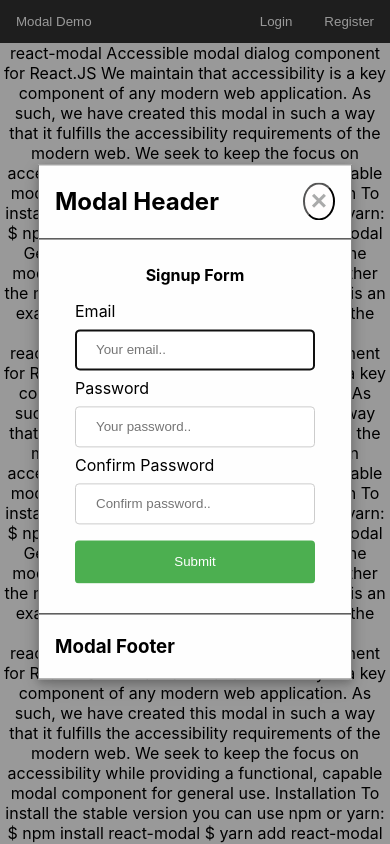
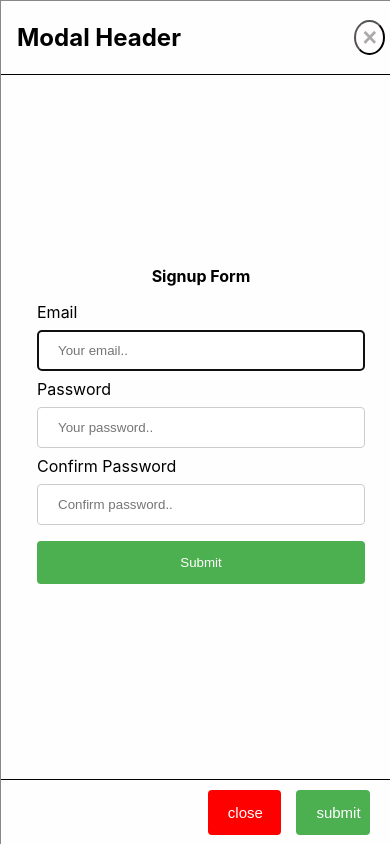
Before and after one commit to pesto-students/deep-dive-ajay14312, a React (Create React App) app in the folder react-exercises/modal-react/: page / in a window 390 px wide. Both pictures are taken after a click on the button "Register". Shown: the top 844 px of the page. Built offline with nearby package versions, Linux system fonts and the light colour scheme.

Commit message:
Update modal using proptypes and css

```diff
--- a/react-exercises/modal-react/src/Modal.css
+++ b/react-exercises/modal-react/src/Modal.css
@@ -20,7 +20,7 @@
 .close {
   color: #aaa;
   float: right;
-  font-size: 28px;
+  font-size: 25px;
   font-weight: bold;
   background: #fffdfd;
   border-radius: 50%;
@@ -52,6 +52,34 @@
   padding: 2px 16px;
   color: black;
   border-top: 1px solid black;
+  display: flex;
+  justify-content: flex-end;
+}
+
+.modal-footer .close-btn {
+  width: 20%;
+  background-color: #ff0000;
+  color: white;
+  padding: 14px 20px;
+  margin: 8px 0;
+  border: none;
+  border-radius: 4px;
+  cursor: pointer;
+  margin-right: 15px;
+  font-size: 15px;
+}
+
+.modal-footer .submit-btn {
+  width: 20%;
+  background-color: #4CAF50;
+  color: white;
+  padding: 14px 20px;
+  margin: 8px 0;
+  border: none;
+  border-radius: 4px;
+  cursor: pointer;
+  margin-right: 15px;
+  font-size: 15px;
 }
 
 .modal-content {
@@ -59,13 +87,13 @@
   background-color: #fefefe;
   padding: 0;
   border: 1px solid #888;
-  width: 80%;
   box-shadow: 0 4px 8px 0 rgba(0, 0, 0, 0.2), 0 6px 20px 0 rgba(0, 0, 0, 0.19);
 }
 
 .modal-content-center {
   top: 50%;
   left: 50%;
+  width: 80%;
   transform: translate(-50%, -50%);
 }
 
@@ -76,6 +104,9 @@
   transform: translate(0, 0);
   height: 100%;
   width: 35%;
+  display: flex;
+  flex-direction: column;
+  justify-content: space-between;
 }
 
 .modal-content-right {
@@ -85,4 +116,26 @@
   transform: translate(0, 0);
   height: 100%;
   width: 35%;
+  display: flex;
+  flex-direction: column;
+  justify-content: space-between;
 }
+
+@media only screen and (max-width: 425px) {
+
+  .modal-content-left,
+  .modal-content-right {
+    width: 100%;
+  }
+
+  .modal-content-center {
+    top: 0;
+    left: 0;
+    transform: translate(0, 0);
+    height: 100%;
+    width: 100%;
+    display: flex;
+    flex-direction: column;
+    justify-content: space-between;
+  }
+}
--- a/react-exercises/modal-react/src/Modal.js
+++ b/react-exercises/modal-react/src/Modal.js
@@ -1,10 +1,10 @@
 import React, { Component } from "react";
 import ReactDOM from "react-dom";
 import "./Modal.css";
+import PropTypes, { object } from "prop-types";
 
-const overlay = document.createElement("div");
-overlay.id = "overlay-container";
-
+const modalContainer = document.createElement("div");
+modalContainer.id = "modal-container";
 const tabbleList = [
   "a[href]",
   "area[href]",
@@ -15,7 +15,7 @@ const tabbleList = [
   "select:not([disabled])",
   "iframe",
   "object",
-  "embed"
+  "embed",
 ];
 
 class Modal extends Component {
@@ -27,52 +27,17 @@ class Modal extends Component {
     };
 
     this.element = document.createElement("div");
-    this.node = "";
-    this.activeElement = '';
+    this.modalContentNode = "";
+    this.activeElement = "";
     if (this.props.isVisible) {
-      document.querySelector("html").style.overflow = 'hidden';
-    }
+      document.querySelector("html").style.overflow = "hidden";
     }
 
-  componentWillUnmount = () => {
-    document.removeEventListener("mousedown", this.handleClick, false);
-    document.removeEventListener("keydown", this.captureKey, false);
-    overlay.removeChild(this.element);
-    document.querySelector("html").style.overflow = 'auto';
+    this.modifiedModalProps = {
+      ...Modal.defaultProps.modalProps,
+      ...this.props.modalProps,
     };
-
-  handleClick = (e) => {
-    if (this.node.contains(e.target)) {
-      return;
   }
-    // if ( document.activeElement.toString() === "[object HTMLBodyElement]" && e.keyCode === 27) {
-    //   this.props.onModalClose();
-    //   this.activeElement.focus();
-    // }
-    this.closeOverlay();
-  };
-
-  componentDidMount = () => {
-    this.activeElement = document.activeElement;
-    document.addEventListener("mousedown", this.handleClick, false);
-    document.addEventListener("keydown", this.captureKey, false);
-    document.querySelector("body").appendChild(overlay);
-    overlay.appendChild(this.element);
-
-    this.setState(() => {
-      const arrList = Array.prototype.slice.call(document.getElementById("childrenDiv").querySelectorAll(tabbleList))
-      return {
-        list: arrList
-      };
-    });
-  };
-
-  componentDidUpdate = (prevProps, prevState) => {
-    if (prevProps.isVisible === this.props.isVisible &&
-      this.props.isVisible === true) {
-        this.focusFirstElement();
-    }
-  };
 
   focusFirstElement = () => {
     if (this.state.list[1]) {
@@ -80,7 +45,53 @@ class Modal extends Component {
     } else {
       this.state.list[0].focus();
     }
+  };
+
+  componentDidMount = () => {
+    if (this.props.isVisible) {
+      this.activeElement = document.activeElement;
+      document.addEventListener("mousedown", this.handleClick, false);
+      document.addEventListener("keydown", this.captureKey, false);
+      document.querySelector("body").appendChild(modalContainer);
+      modalContainer.appendChild(this.element);
+
+      this.setState(() => {
+        if (this.props.isVisible) {
+          const arrList = Array.prototype.slice.call(
+            document.getElementById("childrenDiv").querySelectorAll(tabbleList)
+          );
+          return {
+            list: arrList,
+          };
         }
+      });
+    }
+  };
+
+  componentDidUpdate = (prevProps) => {
+    if (
+      prevProps.isVisible === this.props.isVisible &&
+      this.props.isVisible === true
+    ) {
+      this.focusFirstElement();
+    }
+  };
+
+  componentWillUnmount = () => {
+    document.removeEventListener("mousedown", this.handleClick, false);
+    document.removeEventListener("keydown", this.captureKey, false);
+    modalContainer.removeChild(this.element);
+    document.querySelector("html").style.overflow = "auto";
+  };
+
+  handleClick = (e) => {
+    if (this.modifiedModalProps.overlayClickClose) {
+      if (this.modalContentNode.contains(e.target)) {
+        return;
+      }
+      this.closeOverlay();
+    }
+  };
 
   captureKey = (event) => {
     if (event.keyCode === 9) {
@@ -93,55 +104,125 @@ class Modal extends Component {
           this.state.list[this.state.list.length - 1].focus();
         }
       } else {
-        if (document.activeElement === this.state.list[this.state.list.length - 1]) {
+        if (
+          document.activeElement === this.state.list[this.state.list.length - 1]
+        ) {
           event.preventDefault();
           this.state.list[0].focus();
         }
       }
-    } else if (event.keyCode === 27) {
+    } else if (event.keyCode === 27 && this.modifiedModalProps.esc) {
       this.closeOverlay();
+    } else if (
+      event.keyCode === 13 &&
+      this.props.onModalConfirmation &&
+      this.Enter
+    ) {
+      this.props.onModalConfirmation();
     }
   };
 
   closeOverlay = () => {
     this.props.onModalClose();
     this.activeElement.focus();
-  }
+  };
 
   render() {
+    if (!this.props.isVisible) {
+      return null;
+    } else {
       const showHideClassName = this.props.isVisible ? "show" : "display-none";
-    const alignModal = this.props.modalProps && this.props.modalProps.align? this.props.modalProps.align : 'center';
+      const alignModal = this.modifiedModalProps.align;
+      const modalWidth = this.modifiedModalProps.width;
 
       if (!showHideClassName) {
         return null;
       }
 
-    const customClassNames = this.props.panelClass?this.props.panelClass.join(' '):'';
+      const customClassNames = this.props.panelClass
+        ? this.props.panelClass.join(" ")
+        : "";
 
-    const overlayNode = (
+      const overlayNode = this.props.isVisible ? (
         <div
           className={`modal ${showHideClassName}`}
           onKeyDown={this.captureKey}
           id="childrenDiv"
-        role="dialog">
-        <div className={`modal-content ${alignModal === 'left'?'modal-content-left':''} ${alignModal === 'right'?'modal-content-right':'' } ${customClassNames} ${alignModal === 'center'?'modal-content-center':''}`} ref={(node) => (this.node = node)}>
+          role="dialog"
+          aria-labelledby="modal-title"
+          aria-describedby="modal_desc"
+          aria-modal="true"
+        >
+          <div
+            className={`modal-content
+            ${alignModal === "left" ? "modal-content-left" : ""}
+            ${alignModal === "right" ? "modal-content-right" : ""}
+            ${alignModal === "center" ? "modal-content-center" : ""}
+            ${customClassNames}`}
+            ref={(node) => (this.modalContentNode = node)}
+            style={{ width: modalWidth ? modalWidth : "" }}
+          >
             <div className="modal-header">
-            <button className="close" onClick={this.closeOverlay}>&times;</button>
-            <h2>Modal Header</h2>
+              <button className="close" onClick={this.closeOverlay}>
+                &times;
+              </button>
+              <h2 id="modal-title">{this.props.ModalTitle}</h2>
             </div>
-          <div className="modal-body">
+            <div className="modal-body" id="modal_desc">
               {this.props.children}
             </div>
+            {this.modifiedModalProps.footerInclude ? (
               <div className="modal-footer">
-
-            <h3>Modal Footer</h3>
+                <button
+                  type="button"
+                  className="close-btn"
+                  onClick={this.closeOverlay}
+                >
+                  close
+                </button>
+                <button
+                  className="submit-btn"
+                  type="button"
+                  onClick={() => this.props.onModalConfirmation()}
+                >
+                  submit
+                </button>
+              </div>
+            ) : null}
           </div>
         </div>
-      </div>
-    );
+      ) : null;
 
       return ReactDOM.createPortal(overlayNode, this.element);
     }
   }
+}
+
+Modal.propTypes = {
+  ModalTitle: PropTypes.string.isRequired,
+  modalProps: PropTypes.oneOf({
+    align: PropTypes.string,
+    esc: PropTypes.bool,
+    overlayClickClose: PropTypes.bool,
+    width: PropTypes.string,
+    footerInclude: PropTypes.bool,
+  }),
+  onModalClose: PropTypes.func.isRequired,
+  isVisible: PropTypes.bool.isRequired,
+  panelClass: PropTypes.array,
+  onModalConfirmation: PropTypes.func,
+};
+
+Modal.defaultProps = {
+  modalProps: {
+    align: "center",
+    esc: true,
+    overlayClickClose: false,
+    width: "",
+    footerInclude: true,
+    Enter: true,
+  },
+  ModalTitle: "Modal Header",
+};
 
 export default Modal;
```
Lines whose indentation alone changed are shown as unchanged.
